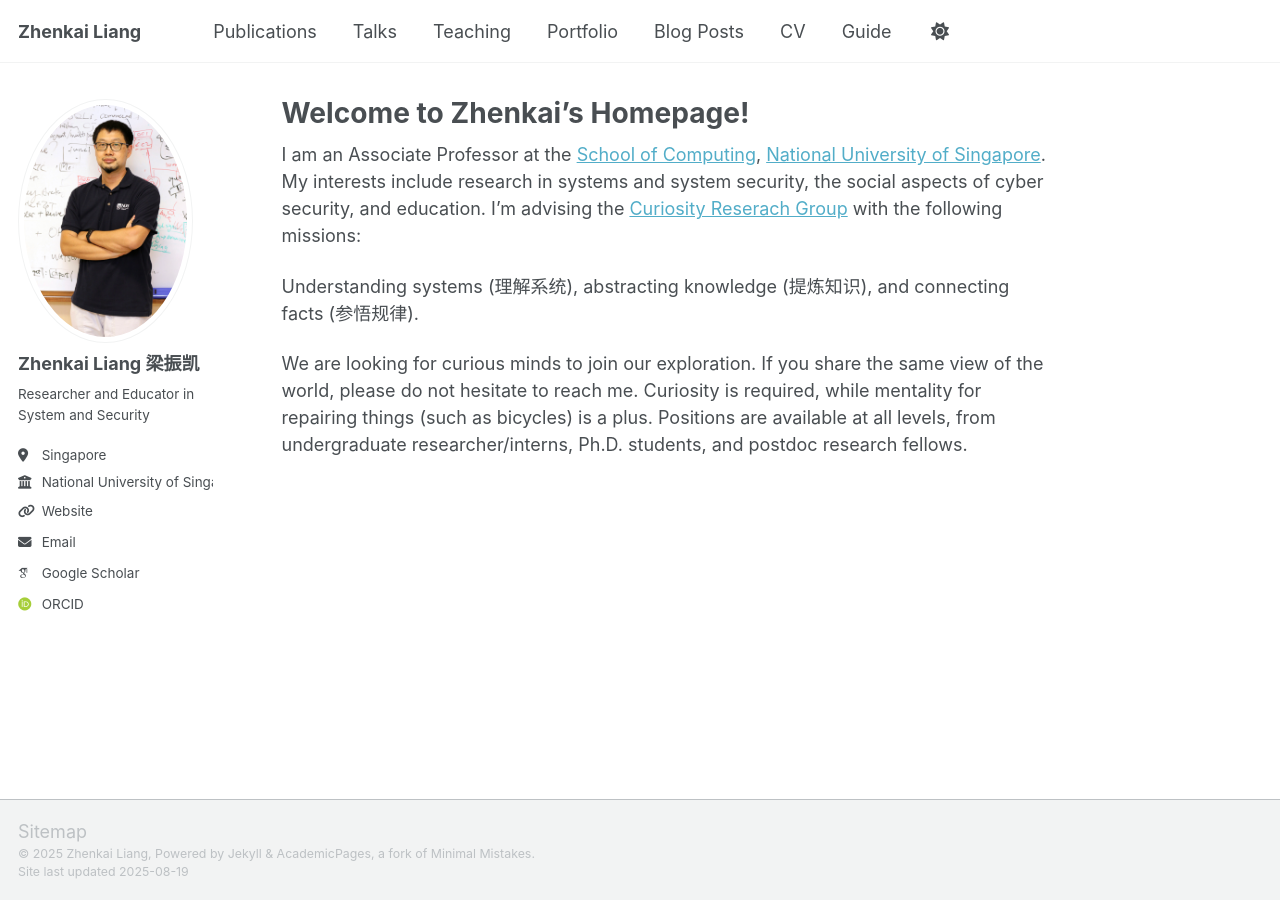
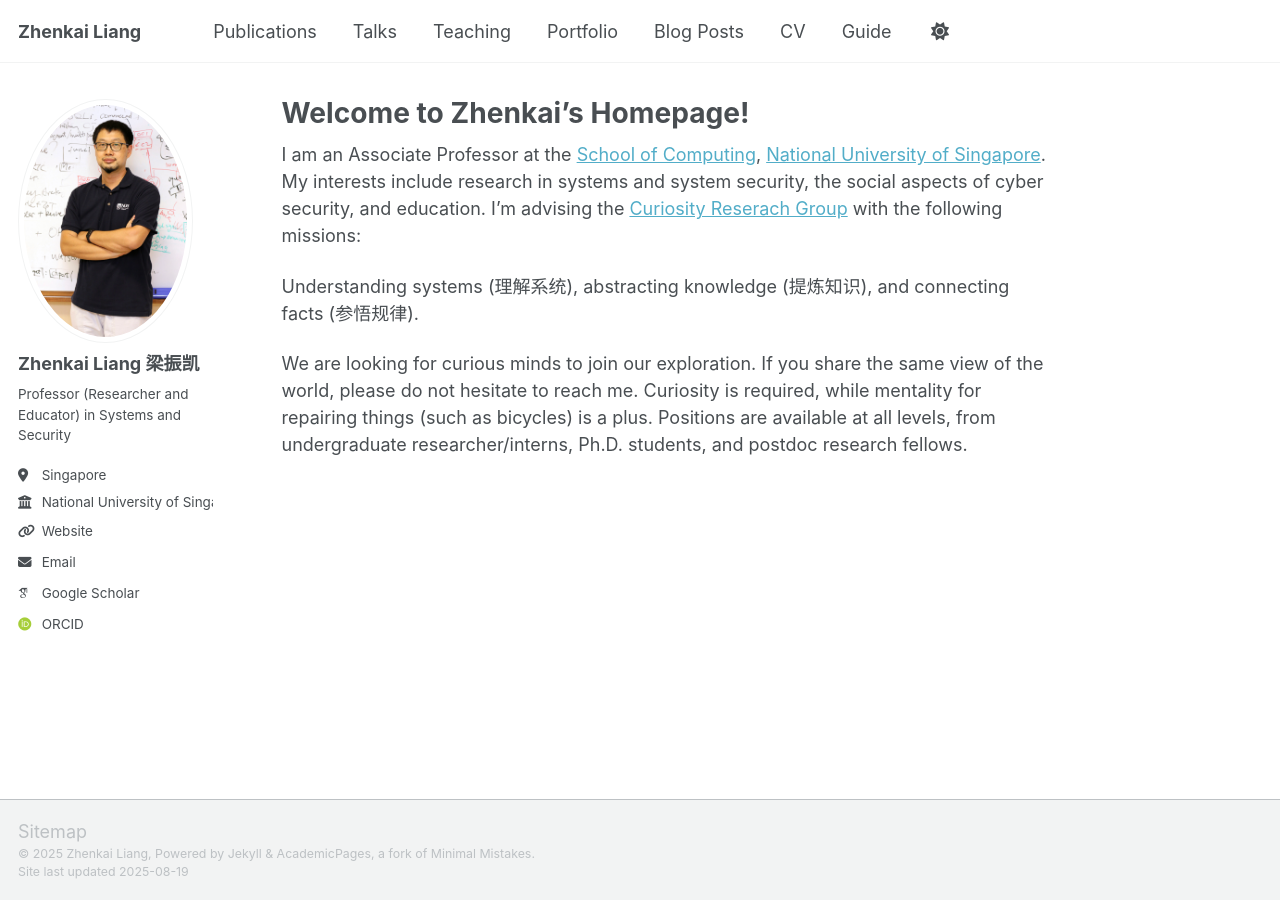
Before and after one commit to zhenkai-liang/zhenkai-liang.github.io, a Jekyll site: the page built from _pages/about.md, in a window 1280 px wide. Built offline with Jekyll 4.4.1, drawn with Linux system fonts in a browser that asks for light colours; some web fonts are replaced; a script that is not in the unit is left out.

Commit message:
Update _config.yml

```diff
--- a/_config.yml
+++ b/_config.yml
@@ -25,7 +25,7 @@ author:
   avatar           : "liangzk20.jpg"
   name             : "Zhenkai Liang 梁振凯"
   pronouns         : # example: "she/her"
-  bio              : "Researcher and Educator in System and Security"
+  bio              : "Professor (Researcher and Educator) in Systems and Security"
   location         : "Singapore"
   employer         : "National University of Singapore"
   uri              : “https://www.comp.nus.edu.sg/~liangzk"
```
